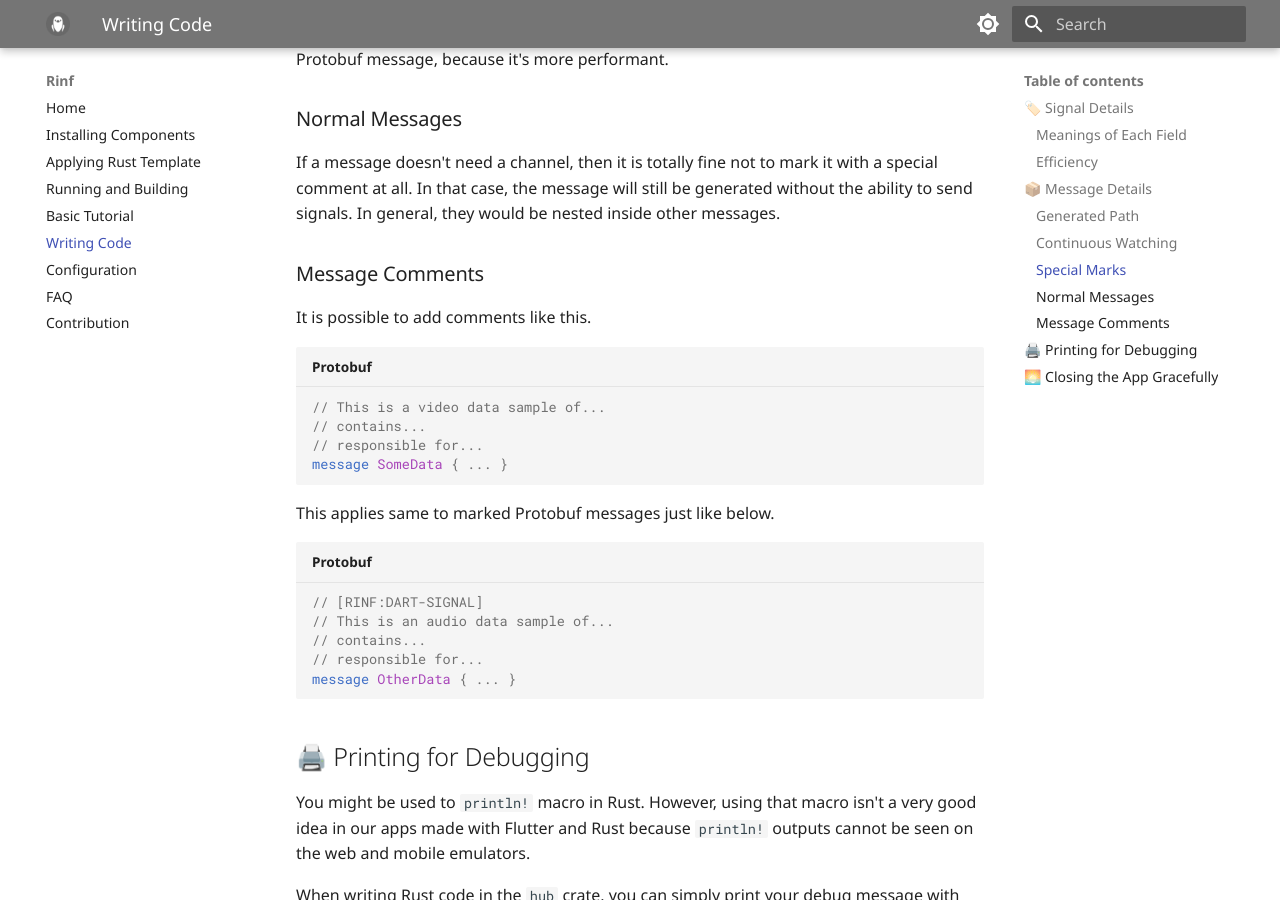
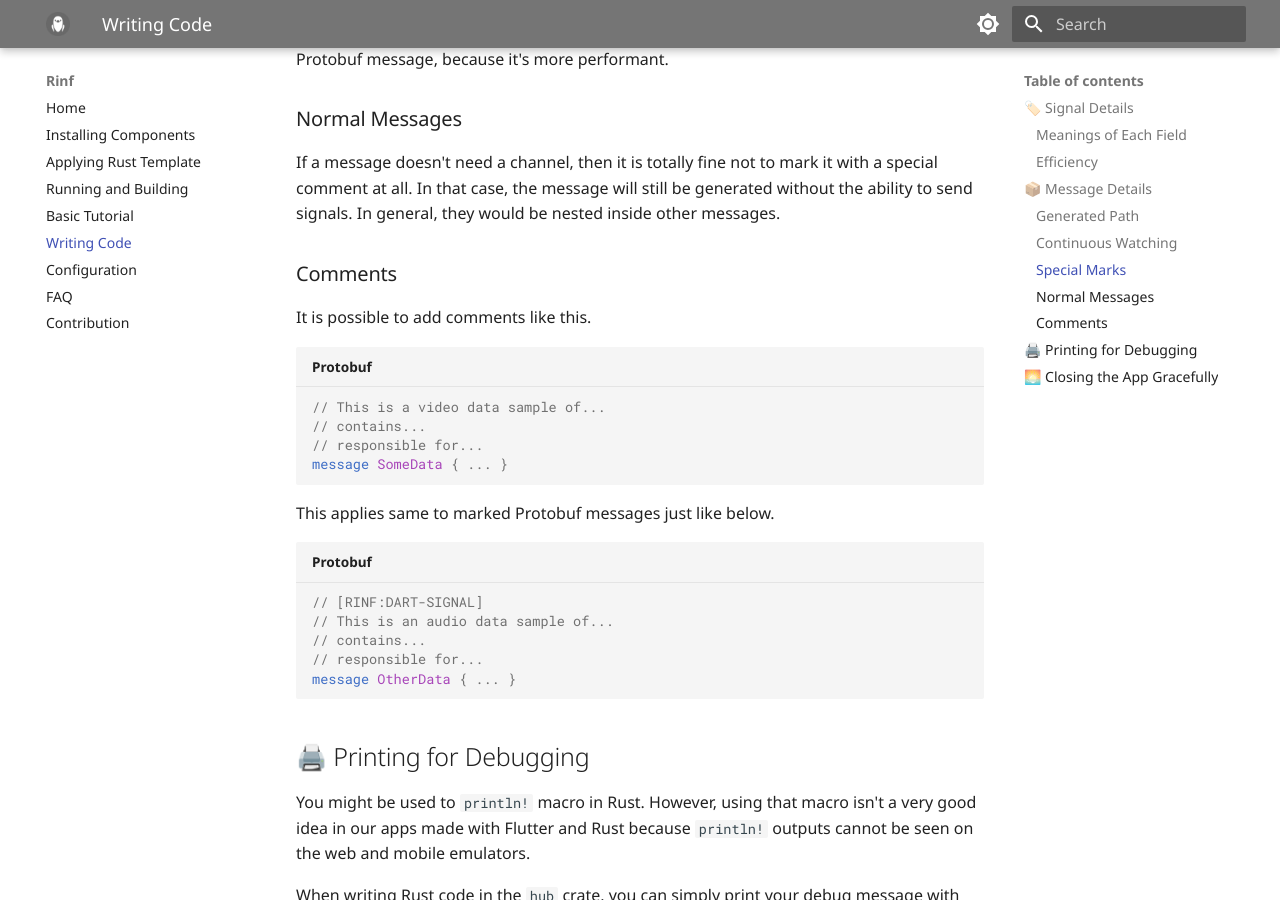
Before and after one commit to cunarist/rinf, an MkDocs documentation site: the page built from documentation/docs/writing-code.md, in a window 1280 px wide and 900 px high, scrolled down 2341 px. Built offline with MkDocs 1.6.1 and Material for MkDocs 9.7.7, drawn with Linux system fonts in a browser that asks for light colours.

Commit message:
Change a section title

```diff
--- a/documentation/docs/writing-code.md
+++ b/documentation/docs/writing-code.md
@@ -79,7 +79,7 @@ You can provide binary data to `sendSignalToRust()` or `send_signal_to_dart()` m
 
 If a message doesn't need a channel, then it is totally fine not to mark it with a special comment at all. In that case, the message will still be generated without the ability to send signals. In general, they would be nested inside other messages.
 
-### Message Comments
+### Comments
 
 It is possible to add comments like this.
 
```
